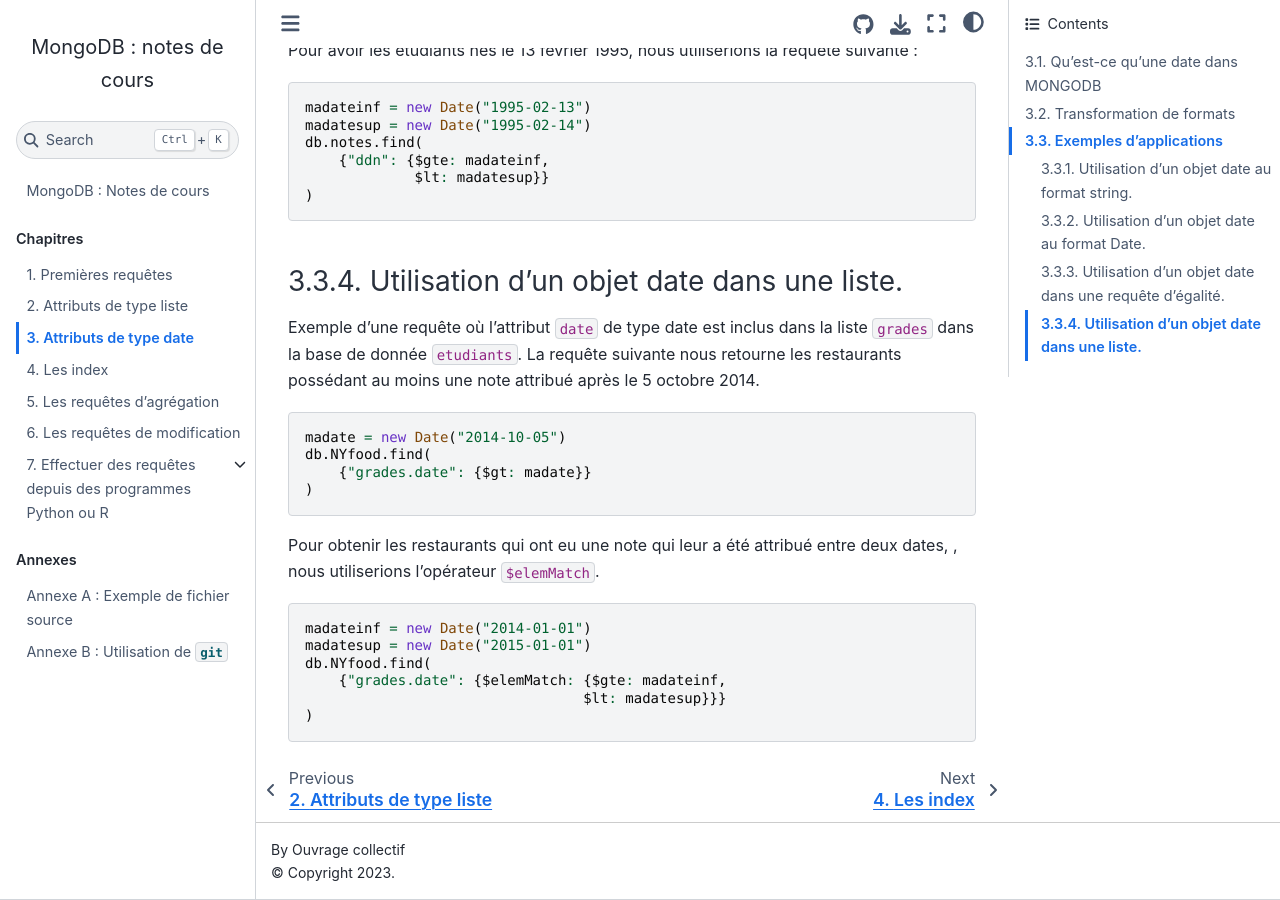
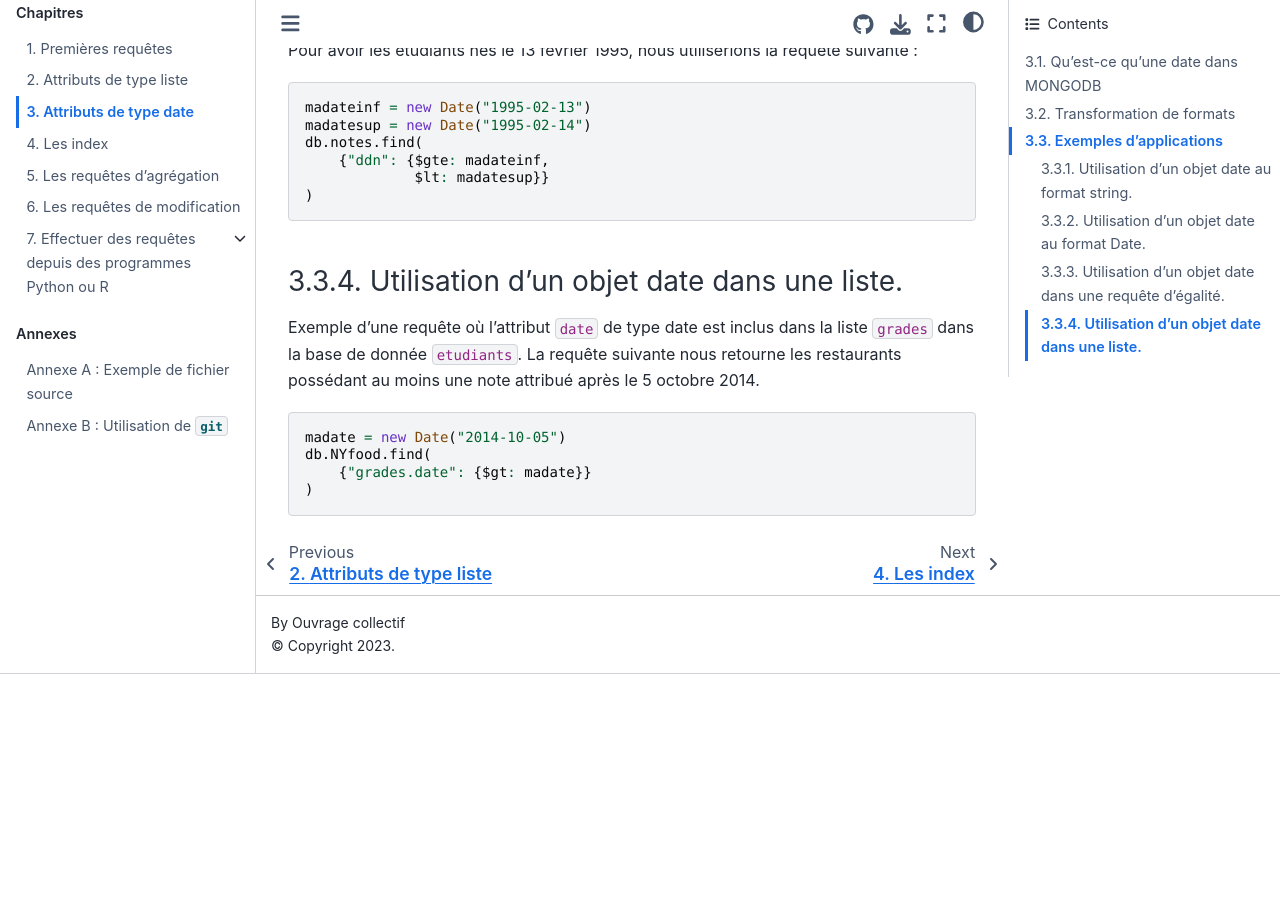
Before and after one commit to rtavenar/mongo_book, a Jupyter Book: the page built from content/03_dates.md, in a window 1280 px wide and 900 px high, scrolled down 2145 px. Built offline with Jupyter Book 1.0.4 settings and Sphinx 7.4.7 and the Sphinx Book theme 1.1.4, drawn with Linux system fonts in a browser that asks for light colours; after the commit the page ends 2819 px from its top, so only the background shows below that.

Commit message:
Update 03_dates.md

````diff
--- a/content/03_dates.md
+++ b/content/03_dates.md
@@ -100,12 +100,3 @@ db.NYfood.find(
     {"grades.date": {$gt: madate}}
 )
 ```
-Pour obtenir les restaurants qui ont eu une note qui leur a été attribué entre deux dates, , nous utiliserions l'opérateur `$elemMatch`.
-```javascript
-madateinf = new Date("2014-01-01")
-madatesup = new Date("2015-01-01")
-db.NYfood.find(
-    {"grades.date": {$elemMatch: {$gte: madateinf,
-                                 $lt: madatesup}}}
-)
-```
````
